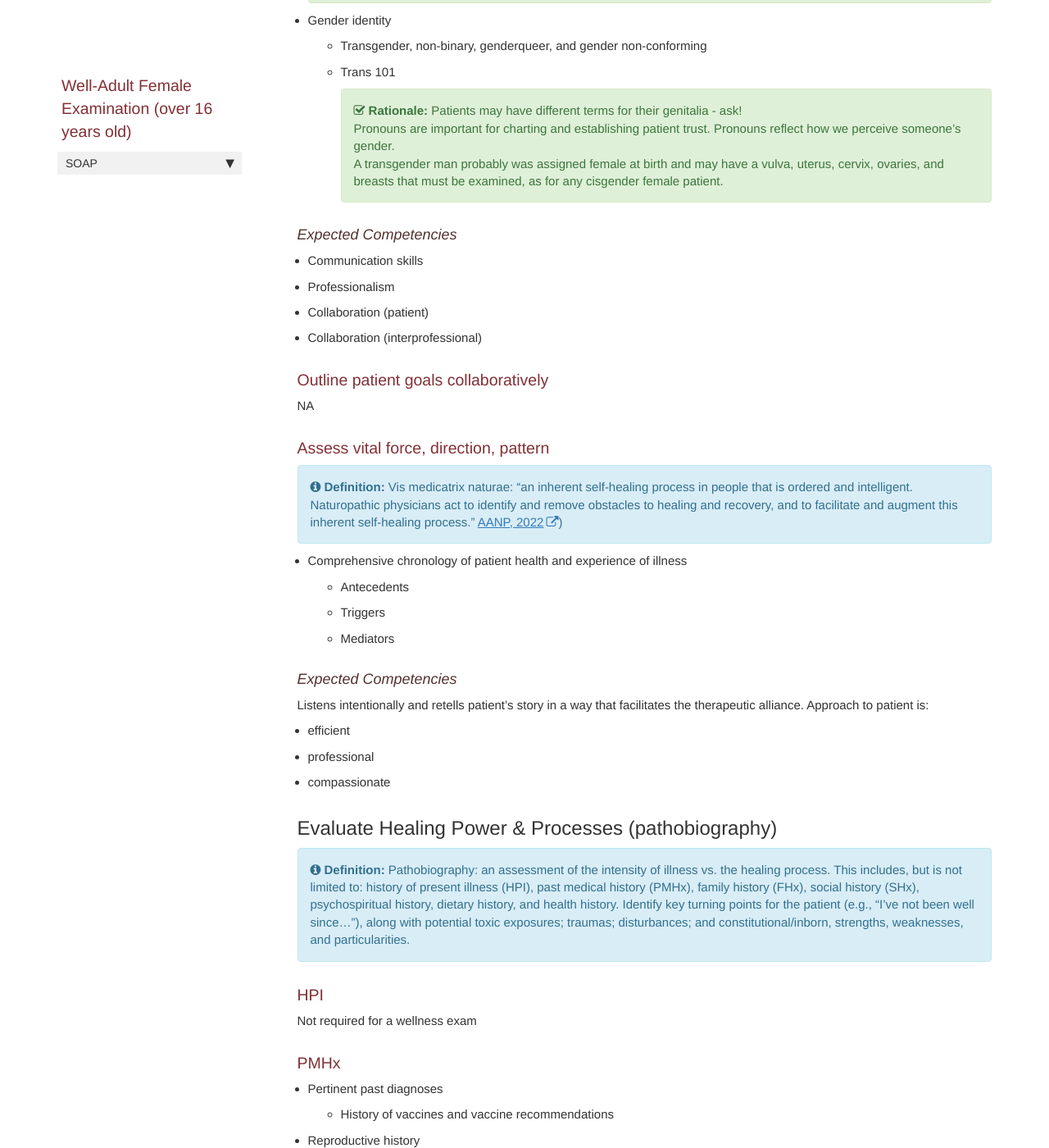
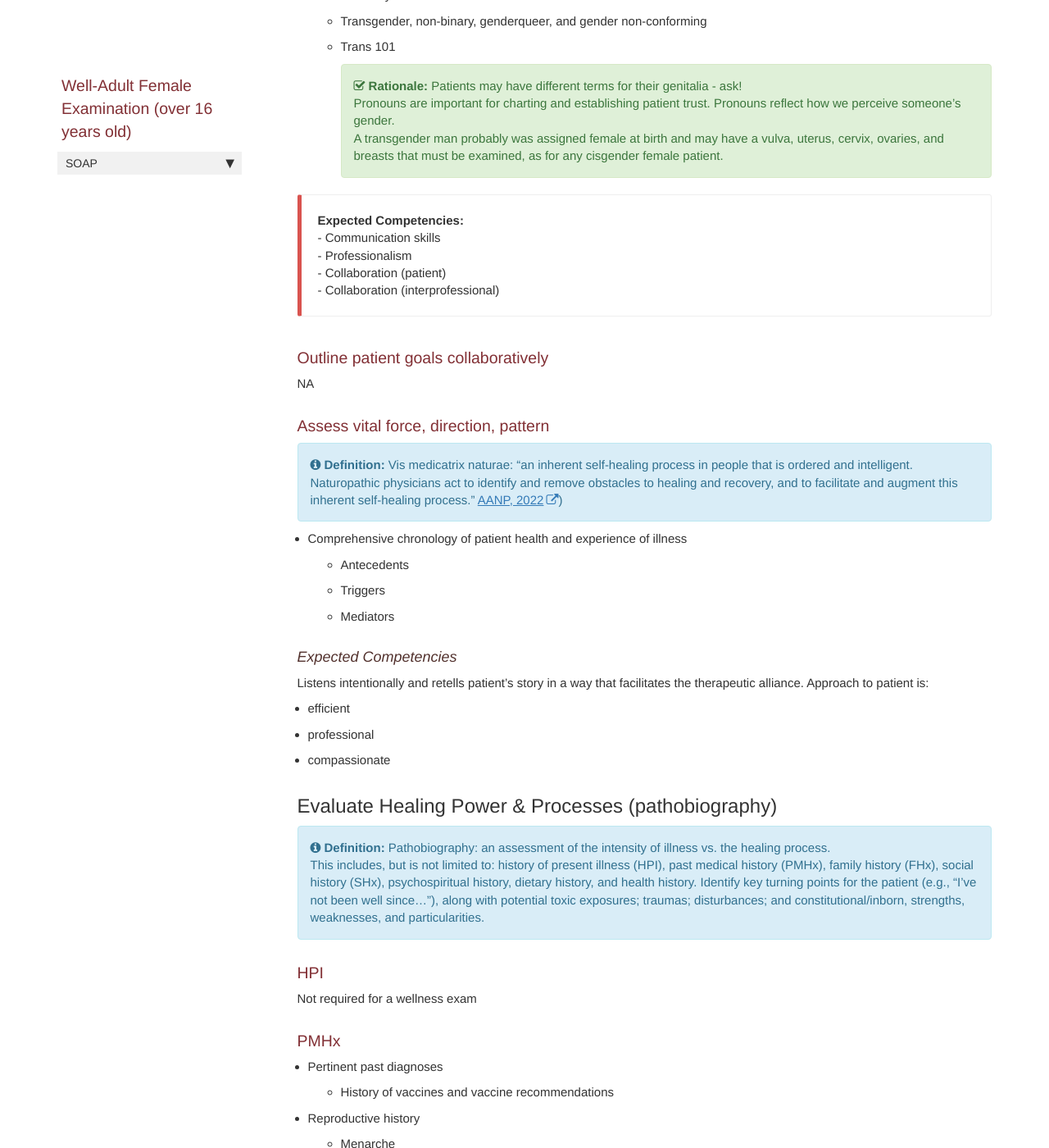
Before and after one commit to naturemed/naturemed.github.io, a Jekyll site: the page built from pages/epa/001/epa_subjective.md, in a window 1280 px wide and 1400 px high, scrolled down 799 px. Shown: the whole window at 82% size. Built offline with Jekyll 4.4.1, drawn with Linux system fonts in a browser that asks for light colours; comment, search, counter and statistics services are not loaded; part of the change alters nothing that is shown; some of the changed text lies outside the part shown.

Commit message:
Update epa_subjective.md

```diff
--- a/pages/epa/001/epa_subjective.md
+++ b/pages/epa/001/epa_subjective.md
@@ -18,11 +18,8 @@ permalink: epa_subjective_1.html
   - Trans 101
     {% include rationale.html content= 'Patients may have different terms for their genitalia - ask!<br>Pronouns are important for charting and establishing patient trust. Pronouns reflect how we perceive someone’s gender.<br>A transgender man probably was assigned female at birth and may have a vulva, uterus, cervix, ovaries, and breasts that must be examined, as for any cisgender female patient.' %}
 
-#### Expected Competencies
-  - Communication skills
-  - Professionalism
-  - Collaboration (patient)
-  - Collaboration (interprofessional)
+{% include callout.html content= "**Expected Competencies:**<br>- Communication skills<br>- Professionalism<br>- Collaboration (patient)<br>- Collaboration (interprofessional)" type="danger" %}
+
 
 ### Outline patient goals collaboratively
 NA
@@ -44,7 +41,7 @@ Listens intentionally and retells patient’s story in a way that facilitates th
 
 
 ## Evaluate Healing Power & Processes (pathobiography)
-{% include definition.html content= 'Pathobiography: an assessment of the intensity of illness vs. the healing process. This includes, but is not limited to: history of present illness (HPI), past medical history (PMHx), family history (FHx), social history (SHx), psychospiritual history, dietary history, and  health history. Identify key turning points for the patient (e.g., “I’ve  not  been well since…”), along with potential toxic exposures; traumas; disturbances; and constitutional/inborn, strengths, weaknesses, and particularities.' %}
+{% include definition.html content= 'Pathobiography: an assessment of the intensity of illness vs. the healing process.<br> This includes, but is not limited to: history of present illness (HPI), past medical history (PMHx), family history (FHx), social history (SHx), psychospiritual history, dietary history, and  health history. Identify key turning points for the patient (e.g., “I’ve  not  been well since…”), along with potential toxic exposures; traumas; disturbances; and constitutional/inborn, strengths, weaknesses, and particularities.' %}
 
 ### HPI
 Not required for a wellness exam
```
